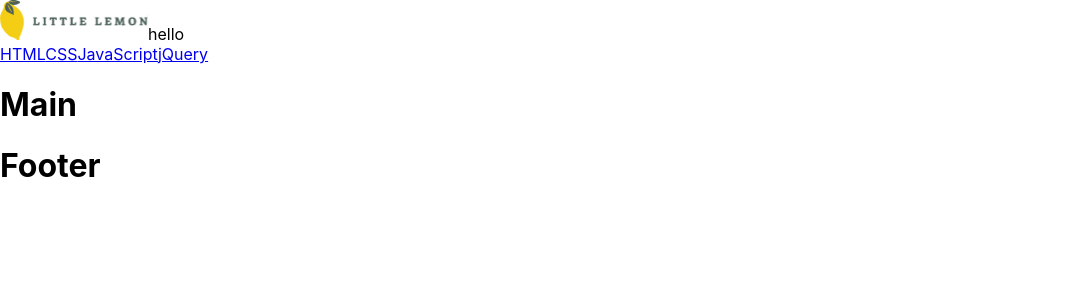
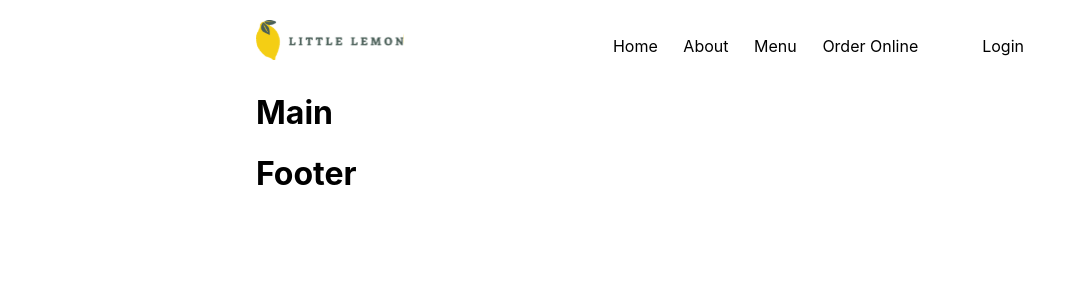
Before and after one commit to Ryanlin2/Little-Lemon-Restraunt, a React (Create React App) app in the folder little-lemon/: page / in a window 1280 px wide. Shown: the top 300 px of the page, without its empty margins (0-1086 px from the left). Built offline with nearby package versions, Linux system fonts and the light colour scheme.

Commit message:
navbar correct

```diff
--- a/little-lemon/src/App.css
+++ b/little-lemon/src/App.css
@@ -28,11 +28,25 @@
   color: #61dafb;
 }
 
-@keyframes App-logo-spin {
-  from {
-    transform: rotate(0deg);
-  }
-  to {
-    transform: rotate(360deg);
-  }
+.container {
+  /* top right bottom left*/
+  margin:20px 20vw 0px 20vw;
 }
+
+.flex-container {
+  display :flex;
+  justify-content: space-between;
+}
+
+
+.nav-list {
+  display:flex;
+  list-style:none
+}
+.nav-item{
+  margin-right:2vw
+}
+
+.nav-login{
+  margin-left: 3vw
+}
--- a/little-lemon/src/App.js
+++ b/little-lemon/src/App.js
@@ -5,12 +5,12 @@ import Main from './Main';
 import Footer from './Footer';
 function App() {
   return (
-    <>
-      <Header />
-      <Nav />
+    <div class="container">
+      <div class="flex-container"><Header  /><Nav /></div>
+
       <Main />
       <Footer />
-    </>
+    </div>
   );
 }
 
--- a/little-lemon/src/Header.js
+++ b/little-lemon/src/Header.js
@@ -5,7 +5,6 @@ function Header(){
     return (
         <div>
             <img src={logo} alt='logo'/>
-            <text>hello</text>
         </div>
     );
 }
--- a/little-lemon/src/Nav.js
+++ b/little-lemon/src/Nav.js
@@ -1,14 +1,14 @@
 import React from 'react';
-import logo from './assets/Logo.svg'
 
 function Nav(){
     return (
-        <nav>
-            <a href="/html/">HTML</a>
-            <a href="/css/">CSS</a>
-            <a href="/js/">JavaScript</a>
-            <a href="/jquery/">jQuery</a>
-        </nav>
+        <ul className="nav-list">
+            <li class="nav-item">Home</li>
+            <li class="nav-item">About</li>
+            <li class="nav-item">Menu</li>
+            <li class="nav-item">Order Online</li>
+            <li class="nav-login" > Login</li>
+        </ul>
     );
 }
 
```
